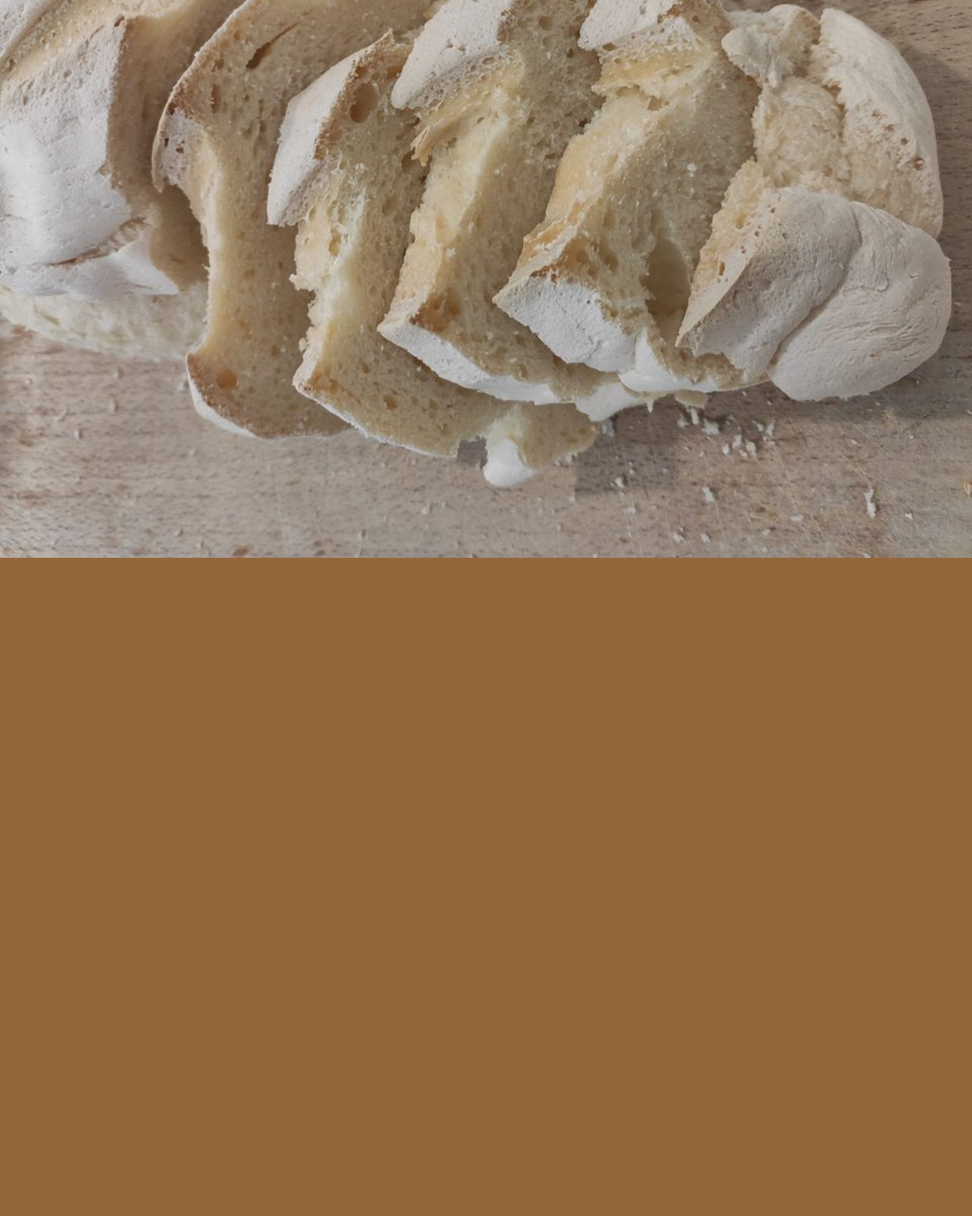
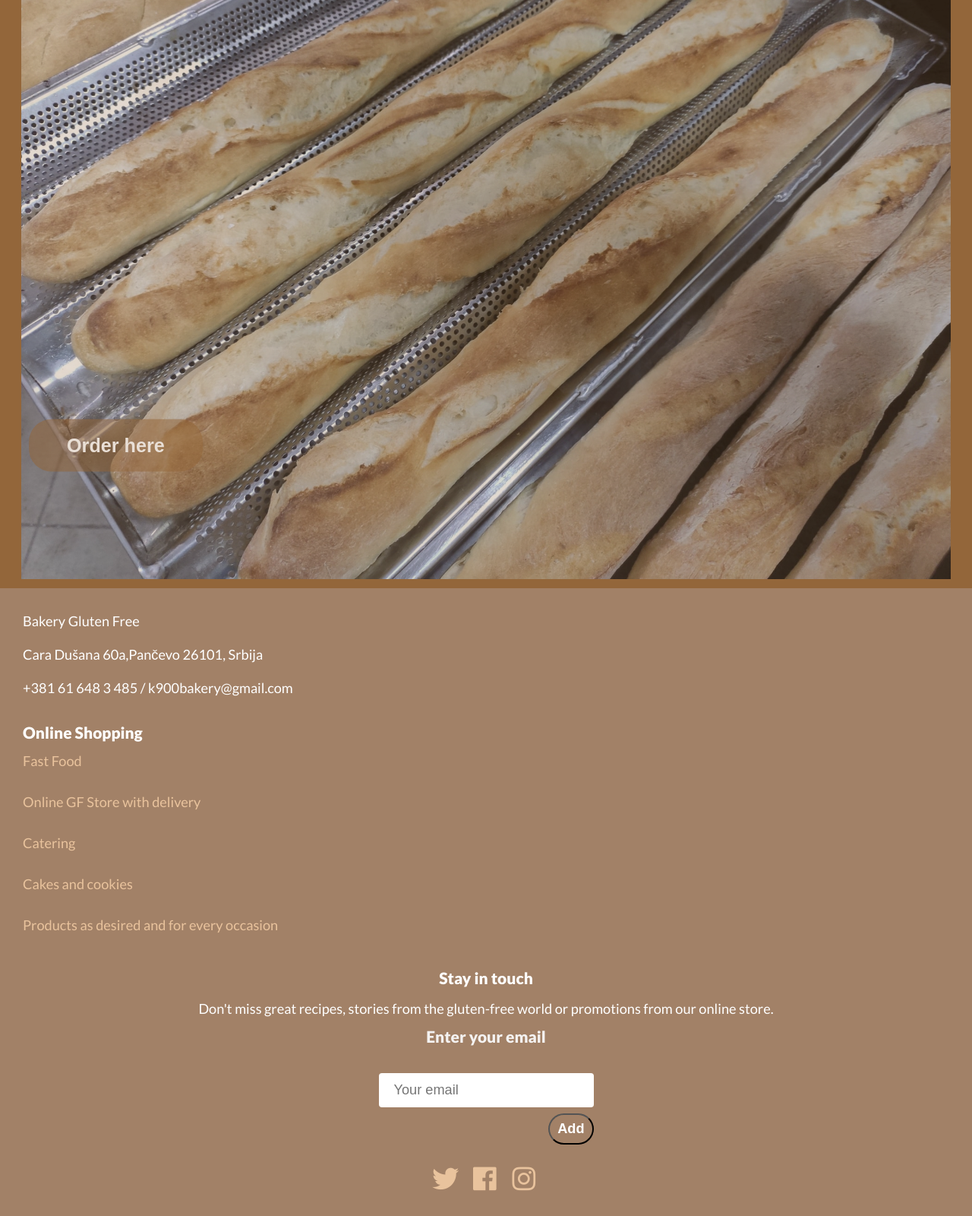
Before and after one commit to digia3d/Bakery, a website: page index.html in a window 1280 px wide. Shown: the part 2456-4056 px from the top of the page at 76% size. Before the commit the page ends 3203 px from the top, so only its background shows below. Drawn offline with nearby package versions, Linux system fonts and the light colour scheme.

Commit message:
Add footer section and css for footer

```diff
--- a/index.html
+++ b/index.html
@@ -199,7 +199,54 @@
         </div>
       </div>
     </section>
-
+    <footer>
+      <div class="footer__container">
+        <div class="footer__left">
+          <p class="footer__p">Bakery Gluten Free</p>
+          <p class="footer__p">Cara Dušana 60a,Pančevo 26101, Srbija</p>
+          <p class="footer__p">+381 61 648 3 485 / k900bakery@gmail.com</p>
+        </div>
+        <div class="footer__left__links">
+          <h3>Online Shopping</h3>
+          <a href="#">Fast Food</a>
+          <br/>
+          <a href="#">Online GF Store with delivery</a>
+          <br/>
+          <a href="#">Catering</a>
+          <br/>
+          <a href="#">Cakes and cookies</a>
+          <br/>
+          <a href="#">Products as desired and for every occasion</a>
+        </div>
+        <div class="footer__intouch">
+          <h3>Stay in touch</h3>
+          <p class="footer__p__intouch">Don't miss great recipes, stories from the gluten-free world or promotions from our online store.</p>
+          <strong class="footer__p__intouch">Enter your email</strong>
+          <form action="">
+            <input type="email" placeholder="Your email" />
+            <button class="footer__button">Add</button>
+          </form>
+        </div>
+      </div>
+      <div class="footer__wrapper">
+        <div class"footer__social">
+          <a href="https://twitter.com/K900Bakery"
+            ><i class="twitter icon"></i>
+          </a>
+          <a href="https://www.facebook.com/K900Bakery/"
+            ><i class="facebook icon"></i>
+          </a>
+          <a href="https://www.instagram.com/k900bakery/"
+            ><i class="instagram icon"></i>
+          </a>
+        </div>
+        <div class="footer__widget">
+          <img src="images/Platne-kartice.jpg" alt="Pay cards">
+        </div>
+      </div>
+      <button onclick="topFunction()" id="myTopBtn"><a href="#" class="scroll-to-top"><i class="fas fa-arrow-up"></i></a>
+      </button>
+    </footer>
     <script src="script.js"></script>
   </body>
 </html>
--- a/script.js
+++ b/script.js
@@ -44,3 +44,18 @@ $(document).ready(function () {
 
   setInterval(slide, interval);
 });
+
+window.onscroll = function() {scrollFunction()};
+
+function scrollFunction() {
+  if (document.body.scrollTop > 20 || document.documentElement.scrollTop > 20) {
+    document.getElementById("myTopBtn").style.display = "block";
+  } else {
+    document.getElementById("myTopBtn").style.display = "none";
+  }
+}
+
+function topFunction() {
+  document.body.scrollTop = 0; // For Safari
+  document.documentElement.scrollTop = 0; // For Chrome, Firefox, IE and Opera
+}
--- a/style.css
+++ b/style.css
@@ -1,3 +1,4 @@
+/* stylelint-disable no-descending-specificity */
 @import url('https://fonts.googleapis.com/css2?family=Lato:ital,wght@0,100;0,300;0,400;0,700;0,900;1,300;1,400&display=swap');
 
 :root {
@@ -5,7 +6,7 @@
   --color-nav-dark: rgba(43, 15, 6, 0.513);
   --color-light: rgb(147, 102, 58);
   --color-ligh-transparent: rgba(147, 102, 58, 0.53);
-  --color-lighter: rgb(224, 179, 145);
+  --color-lighter: rgb(162, 129, 103);
   --text-color: rgb(86, 32, 5);
   --text-color-light: rgb(233, 195, 157);
 }
@@ -168,7 +169,7 @@ i .fa-solid::before {
   background-size: cover;
   position: relative;
   z-index: -3;
-  background-blend-mode: multiply;
+  background-blend-mode: soft-light;
   top: 0;
   left: 0;
   max-width: 100%;
@@ -182,7 +183,7 @@ i .fa-solid::before {
   border: 3px solid #f1f1f1;
   border-radius: 15px;
   position: absolute;
-  top: 25%;
+  top: 35%;
   left: 50%;
   transform: translate(-50%, -50%);
   z-index: 2;
@@ -311,13 +312,23 @@ strong {
 iframe {
   width: 100%;
   border: 0;
-  padding: 15px;
+  padding: 2rem;
 }
 
 /* PRODUCT SECTION */
 
+.product {
+  align-items: center;
+  text-align: left;
+  font-family: "Lato", sans-serif;
+  color: white;
+  font-size: 1.3rem;
+  padding: 2rem;
+}
+
 .slider {
   position: relative;
+  padding-bottom: 1rem;
 }
 
 .slide {
@@ -325,7 +336,7 @@ iframe {
   position: absolute;
   top: 0;
   left: 0;
-  width: 50%;
+  width: 100%;
 }
 
 .slide:first-child {
@@ -334,8 +345,9 @@ iframe {
 
 .slide img {
   max-height: 50%;
-  width: 200%;
-  padding: 8px 0 8px 0;
+  width: 100%;
+  padding: 8px 0;
+  box-sizing: border-box;
 }
 
 .slide-button {
@@ -343,9 +355,9 @@ iframe {
   flex-direction: row;
   align-items: center;
   position: absolute;
-  top: 10%;
-  left: 100%;
-  transform: translate(-50%, -50%);
+  top: 80%;
+  left: 10px;
+  transform: translateY(-50%);
   padding: 20px 50px;
   border: none;
   border-radius: 30px;
@@ -357,3 +369,167 @@ iframe {
   z-index: 1;
   white-space: nowrap;
 }
+
+.slide-button:hover {
+  background-color: var(--color-accent);
+}
+
+/* FOOTER */
+
+footer {
+  margin-top: 70%;
+  padding: 2rem;
+  background-color: var(--color-lighter);
+}
+
+.footer__left {
+  display: flex;
+  flex-direction: column;
+  align-items: flex-start;
+  font-family: "Lato", sans-serif;
+  font-size: 1.3rem;
+  padding: 2px;
+  color: white;
+}
+
+.footer__left__links {
+  display: flex;
+  flex-direction: column;
+  align-items: flex-start;
+  font-family: "Lato", sans-serif;
+  font-size: 1.3rem;
+  padding: 2px;
+  margin-top: 2rem;
+  color: white;
+}
+
+.footer__left__links h3 {
+  font-size: 1.5rem;
+  font-weight: 900;
+  margin-bottom: 1rem;
+}
+
+.footer__left__links a {
+  color: var(--text-color-light);
+  text-decoration: none;
+  margin-bottom: 1rem;
+}
+
+.footer__left__links a:hover {
+  color: var(--color-accent);
+}
+
+#myTopBtn {
+  display: none;
+  position: fixed;
+  bottom: 20px;
+  right: 30px;
+  z-index: 99;
+  font-size: 18px;
+  border: none;
+  outline: none;
+  background-color: var(--text-color);
+  color: white;
+  cursor: pointer;
+  padding: 10px;
+  border-radius: 10px;
+}
+
+#myTopBtn:hover {
+  background-color: var(--color-accent);
+}
+
+#myTopBtn a {
+  text-decoration: none;
+  color: white;
+}
+
+.footer__wrapper {
+  display: flex;
+  flex-direction: column;
+  justify-content: space-between;
+  align-items: center;
+  font-family: "Lato", sans-serif;
+  font-size: 2.5rem;
+  padding: 2px;
+  margin-top: 2rem;
+  color: white;
+}
+
+.footer__wrapper a {
+  color: var(--text-color-light);
+  text-decoration: none;
+  margin-bottom: 1rem;
+}
+
+.footer__wrapper a:hover {
+  color: var(--color-accent);
+}
+
+.footer__intouch {
+  display: flex;
+  flex-direction: column;
+  align-items: center;
+  font-family: "Lato", sans-serif;
+  font-size: 1.3rem;
+  padding: 2px;
+  margin-top: 2rem;
+  color: white;
+}
+
+.footer__intouch h3 {
+  font-size: 1.5rem;
+  font-weight: 900;
+  margin-bottom: 1rem;
+}
+
+.footer__intouch p {
+  margin-bottom: 1rem;
+}
+
+form {
+  display: flex;
+  flex-direction: column;
+  align-items: center;
+  font-family: "Lato", sans-serif;
+  font-size: 1.3rem;
+  padding: 2px;
+  margin-top: 2rem;
+  color: white;
+}
+
+form input {
+  width: 100%;
+  padding: 12px 20px;
+  margin: 8px 0;
+  box-sizing: border-box;
+  border: none;
+  border-radius: 4px;
+  background-color: white;
+  color: var(--text-color);
+}
+
+form button {
+  background-color: var(--color-accent);
+  color: white;
+  font-size: 1.3rem;
+  font-weight: 900;
+  padding: 8px 10px;
+  border-radius: 30px;
+  cursor: pointer;
+  align-self: flex-end;
+}
+
+form button:hover {
+  background-color: var(--color-dark);
+  color: var(--text-color);
+}
+
+.footer__widget {
+  display: flex;
+  flex-direction: column;
+  align-items: center;
+  padding: 2px;
+  margin-top: 2rem;
+  color: white;
+}
```
Also changed, not shown: images/Platne-kartice.jpg (added).
